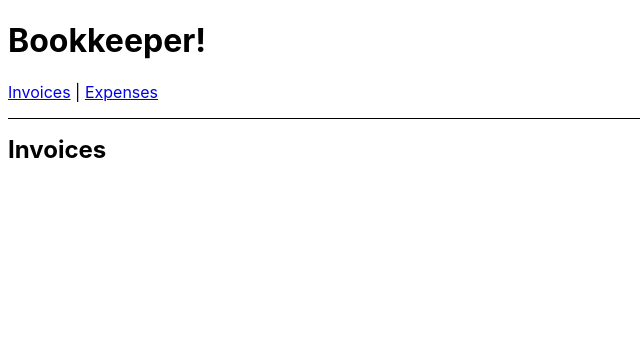
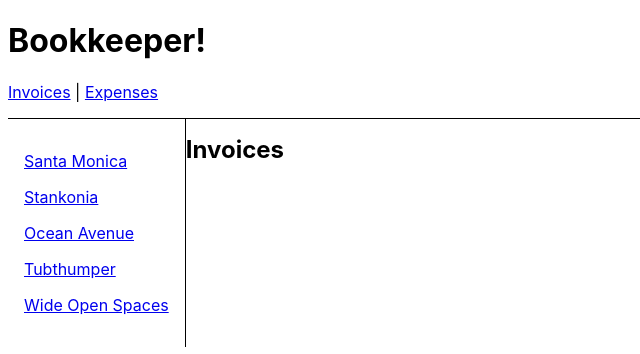
Before and after one commit to sisilhowie99/react-router-tutorial, a React (Vite) app: page /invoices in a window 1280 px wide. Shown: the top 354 px of the page, without its empty margins (0-640 px from the left). Built offline with nearby package versions, Linux system fonts and the light colour scheme.

Commit message:
Add and display invoices data. Handle 'No Match' case

```diff
--- a/src/main.jsx
+++ b/src/main.jsx
@@ -14,6 +14,14 @@ ReactDOM.render(
       <Route path="/" element={<App />}>
         <Route path="invoices" element={<Invoices />} />
         <Route path="expenses" element={<Expenses />} />
+        <Route
+          path="*"
+          element={
+            <main style={{ padding: '2rem' }}>
+              <p>There's nothing here!</p>
+            </main>
+          }
+        />
       </Route>
     </Routes>
   </BrowserRouter>,
--- a/src/routes/invoices.jsx
+++ b/src/routes/invoices.jsx
@@ -1,7 +1,25 @@
+import { Link } from 'react-router-dom';
+import { getInvoices } from '../data';
+
 export default function Invoices() {
+  let invoices = getInvoices();
+
   return (
-    <main style={{ padding: '1rem 0' }}>
-      <h2>Invoices</h2>
-    </main>
-  )
+    <div style={{ display: 'flex' }}>
+      <nav style={{ borderRight: '1px solid', padding: '1rem' }}>
+        {invoices.map((invoice) => (
+          <Link
+            style={{ display: 'block', margin: '1rem 0' }}
+            to={`/invoices/${invoice.number}`}
+            key={invoice.number}
+          >
+            {invoice.name}
+          </Link>
+        ))}
+      </nav>
+      <main style={{ padding: '1rem 0' }}>
+        <h2>Invoices</h2>
+      </main>
+    </div>
+  );
 }
```
